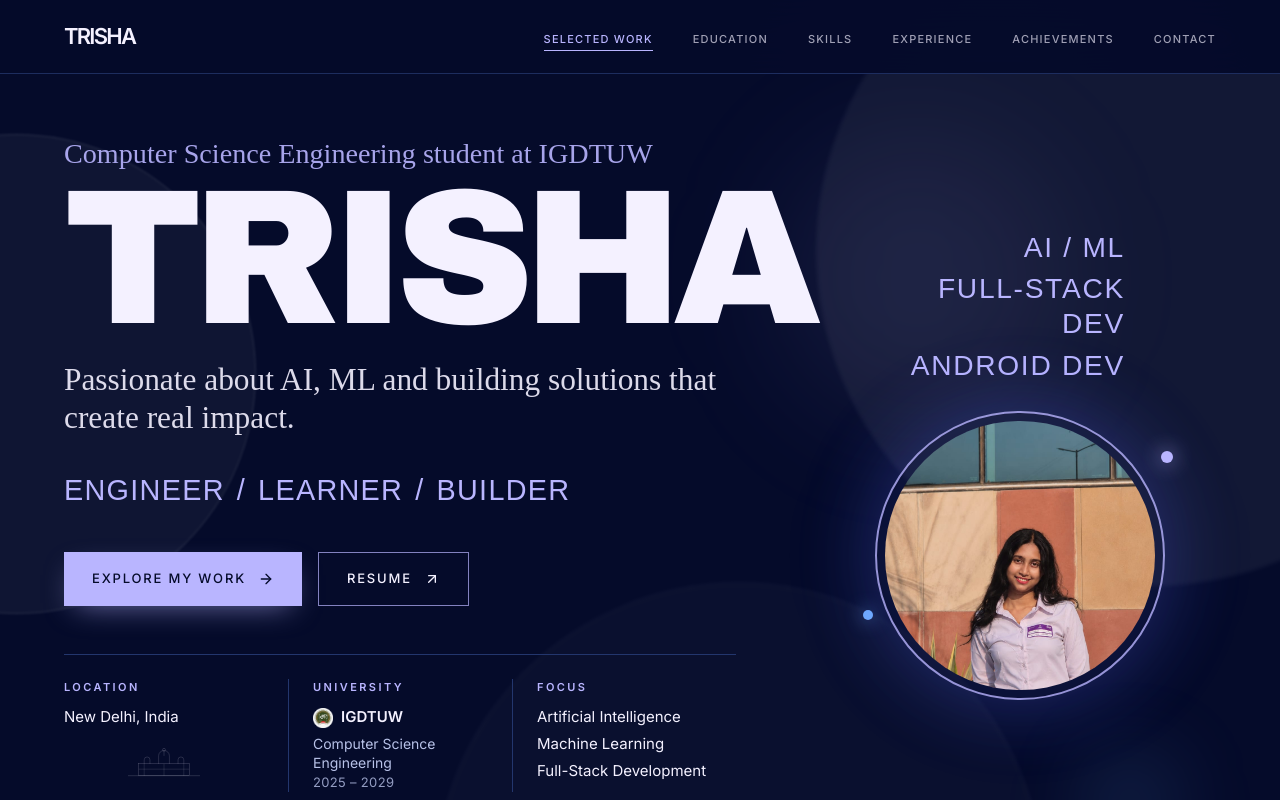
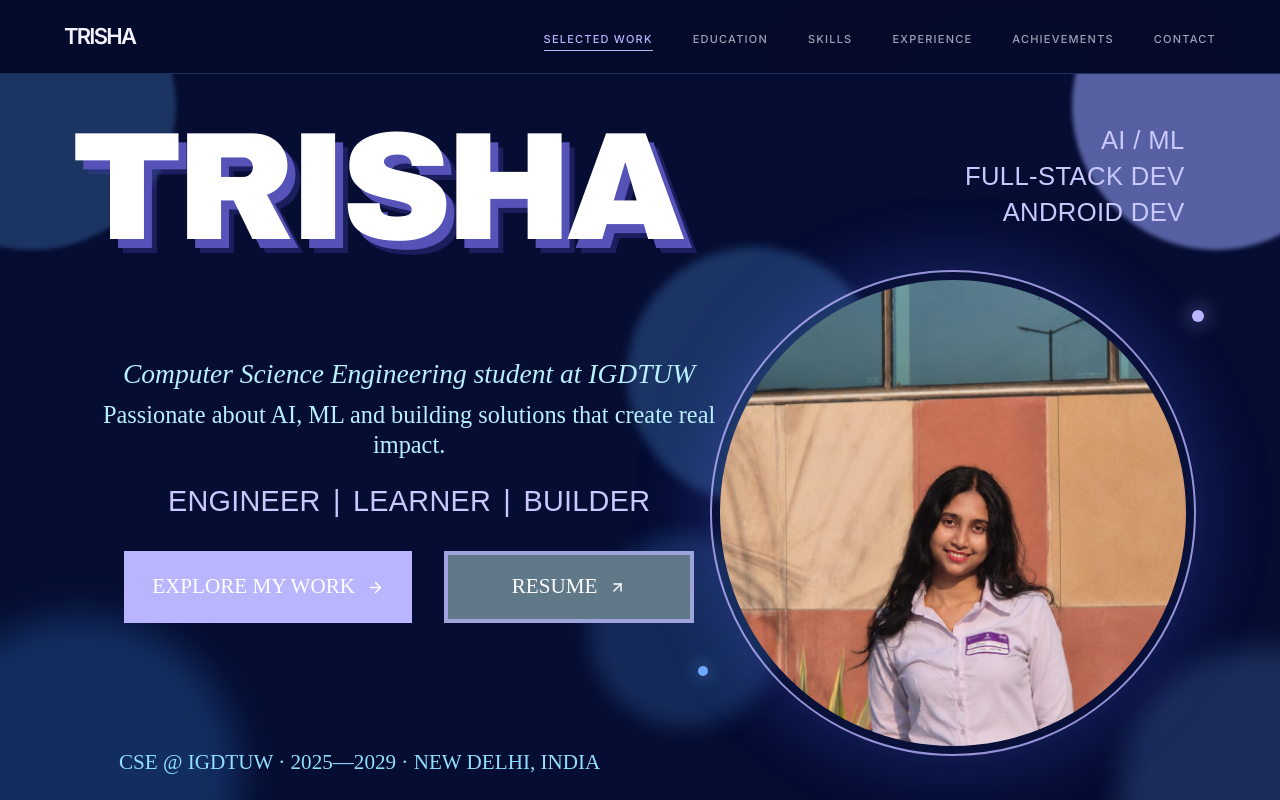
Before and after one commit to trisha29807-del/Portfolio-Trisha, a React (Vite) app: page / in a window 1280 px wide. Shown: the top 800 px of the page. Built offline with nearby package versions, Linux system fonts and the light colour scheme; the HTML template or start-up script is replaced by a standard one.

Commit message:
Match hero layout to reference design

```diff
--- a/src/components/Cover/Cover.tsx
+++ b/src/components/Cover/Cover.tsx
@@ -1,7 +1,6 @@
 import { motion } from "framer-motion";
 import { ArrowRight, ArrowUpRight } from "lucide-react";
 import { Button } from "@/components/ui/Button";
-import { QuickInfo } from "./QuickInfo";
 import { Portrait } from "./Portrait";
 
 const fadeUp = {
@@ -9,77 +8,76 @@
   show: (delay = 0) => ({
     opacity: 1,
     y: 0,
-    transition: { duration: 0.8, delay, ease: [0.65, 0, 0.35, 1] as const },
+    transition: { duration: 0.75, delay, ease: [0.65, 0, 0.35, 1] as const },
   }),
 };
 
 export function Cover() {
   return (
-    <section
-      id="cover"
-      className="relative min-h-[calc(100vh-76px)] overflow-hidden bg-day-bg text-day-ink dark:bg-night-bg dark:text-night-ink"
-    >
-      <div aria-hidden="true" className="pointer-events-none absolute -left-[14rem] top-[7%] h-[30rem] w-[30rem] rounded-full border border-white/10 bg-white/[0.045] blur-[1px]" />
-      <div aria-hidden="true" className="pointer-events-none absolute -right-[13rem] -top-[10rem] h-[42rem] w-[42rem] rounded-full bg-white/[0.055] blur-[2px]" />
-      <div aria-hidden="true" className="pointer-events-none absolute right-[17%] top-[7%] h-[18rem] w-[18rem] rounded-full bg-[#B9B5FF]/[0.08] blur-3xl" />
-      <div aria-hidden="true" className="pointer-events-none absolute -bottom-[16rem] left-[34%] h-[38rem] w-[38rem] rounded-full border border-white/[0.07] bg-white/[0.025] blur-[2px]" />
-      <div aria-hidden="true" className="pointer-events-none absolute bottom-[10%] right-[8%] h-24 w-24 rounded-full bg-[#6EA8FF]/[0.14] blur-2xl" />
+    <section id="cover" className="relative min-h-[calc(100vh-50px)] overflow-hidden bg-[#050D32] text-white">
+      <div aria-hidden="true" className="pointer-events-none absolute -left-28 -top-28 h-72 w-72 rounded-full bg-[#31578B]/55 blur-[2px]" />
+      <div aria-hidden="true" className="pointer-events-none absolute -right-20 -top-28 h-72 w-72 rounded-full bg-[#9CA6FF]/55 blur-[2px]" />
+      <div aria-hidden="true" className="pointer-events-none absolute -left-20 bottom-[-7rem] h-80 w-80 rounded-full bg-[#193C72]/70 blur-[18px]" />
+      <div aria-hidden="true" className="pointer-events-none absolute right-[31%] top-[23%] h-64 w-64 rounded-full bg-[#2B4F86]/60 blur-[5px]" />
+      <div aria-hidden="true" className="pointer-events-none absolute right-[39%] bottom-[13%] h-48 w-48 rounded-full bg-[#284E88]/45 blur-[10px]" />
+      <div aria-hidden="true" className="pointer-events-none absolute right-[-8rem] bottom-[-7rem] h-72 w-72 rounded-full bg-[#496CA5]/35 blur-[14px]" />
 
-      <div className="container-editorial relative flex min-h-[calc(100vh-76px)] flex-col justify-between py-10 sm:py-14 lg:py-16">
-        <div className="grid flex-1 items-center gap-12 lg:grid-cols-[1.15fr_0.85fr] lg:gap-16">
-          <div className="relative z-10">
-            <motion.p initial="hidden" animate="show" custom={0.05} variants={fadeUp} className="mb-5 font-seasons text-[clamp(1.15rem,2.2vw,1.8rem)] leading-[1.15] text-day-burgundy/90 dark:text-night-burgundy/90">
+      <div className="mx-auto flex min-h-[calc(100vh-50px)] w-full max-w-[1440px] flex-col px-5 pb-6 sm:px-8 lg:px-12">
+        <div className="relative flex-1">
+          <motion.h1
+            initial="hidden"
+            animate="show"
+            custom={0.08}
+            variants={fadeUp}
+            className="absolute left-[2%] top-[7%] z-10 font-boldfat text-[clamp(5rem,12vw,11.5rem)] font-normal leading-[0.82] tracking-[-0.045em] text-white"
+            style={{ textShadow: "8px 9px 0 #5552B8, 13px 14px 0 rgba(64,59,164,.38)" }}
+          >
+            TRISHA
+          </motion.h1>
+
+          <motion.div
+            initial="hidden"
+            animate="show"
+            custom={0.18}
+            variants={fadeUp}
+            className="absolute right-[4%] top-[7%] z-20 flex flex-col gap-1 text-right font-mager text-[clamp(1.1rem,2vw,1.8rem)] leading-[1.25] tracking-[0.015em] text-[#C9C8FF]"
+          >
+            <span>AI / ML</span>
+            <span>FULL-STACK DEV</span>
+            <span>ANDROID DEV</span>
+          </motion.div>
+
+          <div className="absolute right-[3%] top-[27%] z-10 w-[min(38vw,510px)] min-w-[300px]">
+            <Portrait />
+          </div>
+
+          <div className="absolute left-[3%] top-[39%] z-20 w-[55%] text-center">
+            <motion.p initial="hidden" animate="show" custom={0.24} variants={fadeUp} className="font-seasons text-[clamp(1.2rem,2.15vw,2rem)] italic leading-tight text-[#B9F0FF]">
               Computer Science Engineering student at IGDTUW
             </motion.p>
-
-            <motion.h1 initial="hidden" animate="show" custom={0.12} variants={fadeUp} className="font-boldfat text-[clamp(5.6rem,15vw,13rem)] font-normal leading-[0.72] tracking-[-0.055em] sm:whitespace-nowrap text-day-ink dark:text-night-ink">
-              TRISHA
-            </motion.h1>
-
-            <motion.p initial="hidden" animate="show" custom={0.22} variants={fadeUp} className="mt-8 max-w-2xl font-seasons text-[clamp(1.2rem,2.45vw,2rem)] leading-[1.22] text-day-ink/90 dark:text-night-ink/90">
-              Passionate about AI, ML and building solutions that create real impact.
+            <motion.p initial="hidden" animate="show" custom={0.3} variants={fadeUp} className="mx-auto mt-2 max-w-[780px] font-seasons text-[clamp(1.1rem,1.9vw,1.8rem)] leading-[1.25] text-[#B9F0FF]">
+              Passionate about AI, ML and building solutions that create real
+              <br className="hidden sm:block" />
+              impact.
             </motion.p>
-
-            <motion.div initial="hidden" animate="show" custom={0.3} variants={fadeUp} className="mt-8 flex flex-wrap items-center gap-x-3 gap-y-2 font-mager text-[clamp(1.15rem,2.25vw,1.85rem)] tracking-[0.045em] text-day-burgundy dark:text-night-burgundy">
-              <span>ENGINEER</span><span>/</span><span>LEARNER</span><span>/</span><span>BUILDER</span>
+            <motion.div initial="hidden" animate="show" custom={0.38} variants={fadeUp} className="mt-5 font-mager text-[clamp(1.3rem,2.25vw,2rem)] tracking-[0.01em] text-[#C9C8FF]">
+              ENGINEER <span className="mx-1">|</span> LEARNER <span className="mx-1">|</span> BUILDER
             </motion.div>
 
-            <motion.div initial="hidden" animate="show" custom={0.4} variants={fadeUp} className="mt-10 flex flex-wrap gap-4">
-              <Button href="#work" variant="primary" icon={<ArrowRight size={16} />}>
+            <motion.div initial="hidden" animate="show" custom={0.46} variants={fadeUp} className="mt-7 flex justify-center gap-8">
+              <Button href="#work" variant="primary" icon={<ArrowRight size={17} />} className="min-w-[250px] bg-[#114879] px-6 py-4 font-seasons text-[clamp(1rem,1.65vw,1.45rem)] tracking-normal text-white shadow-none hover:bg-[#185789] hover:shadow-none">
                 Explore My Work
               </Button>
-              <Button
-                href="https://drive.google.com/file/d/1JD1s-Q_wNp6UQy0gHNjEXSBlgHfpulQm/view?usp=sharing"
-                target="_blank"
-                rel="noopener noreferrer"
-                variant="secondary"
-                icon={<ArrowUpRight size={16} />}
-              >
+              <Button href="https://drive.google.com/file/d/1JD1s-Q_wNp6UQy0gHNjEXSBlgHfpulQm/view?usp=sharing" target="_blank" rel="noopener noreferrer" variant="secondary" icon={<ArrowUpRight size={17} />} className="min-w-[250px] border-4 border-[#31567B] bg-[#607888] px-6 py-4 font-seasons text-[clamp(1rem,1.65vw,1.45rem)] tracking-normal text-white hover:border-[#31567B] hover:bg-[#6B8393] hover:text-white">
                 Resume
               </Button>
             </motion.div>
-
-            <motion.div initial="hidden" animate="show" custom={0.5} variants={fadeUp} className="mt-12 max-w-2xl border-t border-day-border pt-6 dark:border-night-border">
-              <QuickInfo />
-            </motion.div>
           </div>
 
-          <div className="relative z-10 flex flex-col items-center justify-center gap-7 lg:items-end">
-            <motion.div initial="hidden" animate="show" custom={0.15} variants={fadeUp} className="grid grid-cols-1 gap-1.5 text-center font-mager text-[clamp(1.15rem,2.2vw,1.8rem)] leading-tight tracking-[0.06em] text-day-burgundy dark:text-night-burgundy lg:mr-10 lg:text-right">
-              <span>AI / ML</span>
-              <span>FULL-STACK DEV</span>
-              <span>ANDROID DEV</span>
-            </motion.div>
-            <div className="w-full max-w-[500px]">
-              <Portrait />
-            </div>
-          </div>
+          <motion.p initial="hidden" animate="show" custom={0.58} variants={fadeUp} className="absolute bottom-[3%] left-[6%] z-20 font-seasons text-[clamp(1rem,1.65vw,1.45rem)] text-[#91DFFF]">
+            CSE @ IGDTUW · 2025—2029 · NEW DELHI, INDIA
+          </motion.p>
         </div>
-
-        <motion.div initial="hidden" animate="show" custom={0.65} variants={fadeUp} className="mt-10 flex flex-wrap items-center justify-between gap-4 border-t border-day-border pt-5 text-[12px] tracking-[0.12em] uppercase text-day-muted dark:border-night-border dark:text-night-muted">
-          <span>CSE @ IGDTUW · 2025—2029 · NEW DELHI, INDIA</span>
-          <span>BUILDING WITH CURIOSITY</span>
-        </motion.div>
       </div>
     </section>
   );
```
